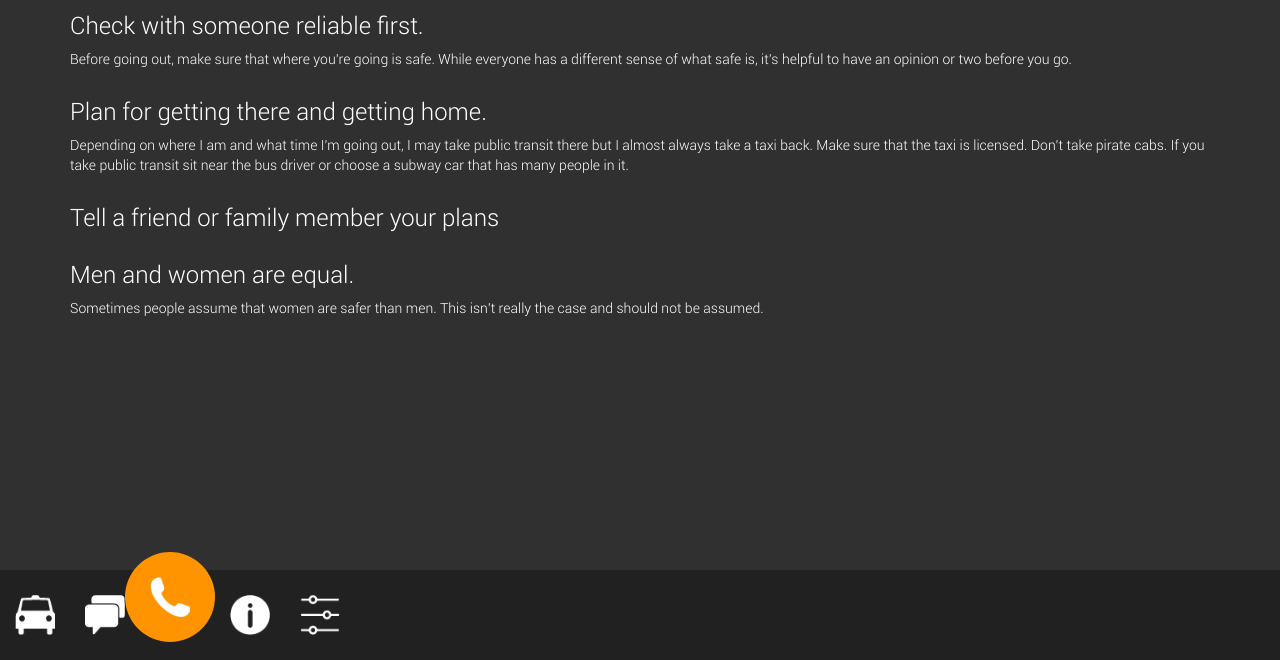
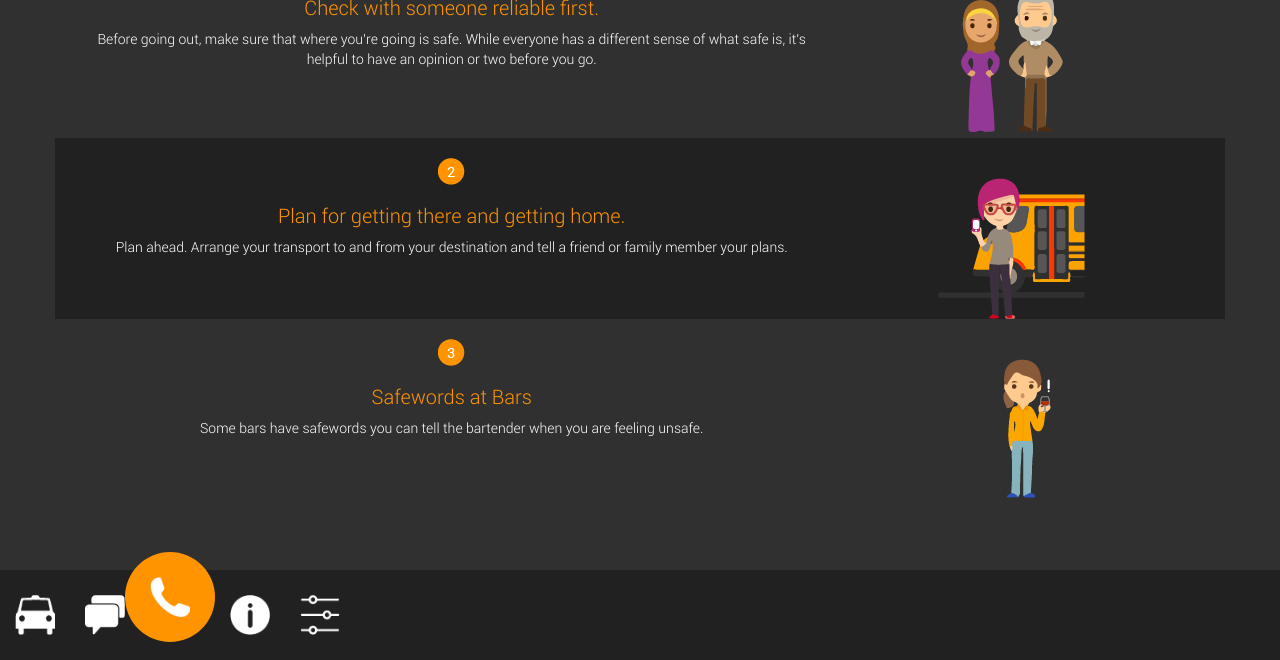
Before and after one commit to thejjasmine/thejjasmine.github.io, a plain HTML site: page tips.html in a window 1280 px wide. Shown: the part 140-800 px from the top of the page. Drawn offline with nearby package versions, Linux system fonts and the light colour scheme.

Commit message:
Safety Tips page updated

```diff
--- a/css/stylesheet.css
+++ b/css/stylesheet.css
@@ -90,3 +90,6 @@ iframe{
   display: block;
   margin: auto;
 }
+a .icon-left:hover{
+  color: #ff9300;
+}
--- a/css/tips.css
+++ b/css/tips.css
@@ -1,7 +1,33 @@
+
 .tips-container{
-
+  text-align: center;
+  padding-bottom: 110px;
 }
 
-.tips-container ul{
-  list-style-type: none;
+.tips-container h3{
+  color: #ff9300;
+  font-size: 20px;
 }
+
+.tips-container .dark-row{
+  background-color: #212121;
+}
+
+.tips-row{
+  padding: 20px;
+}
+.icon-tip-one{
+  position: relative;
+  top: 15px;
+  right: 5px;
+}
+.icon-tip-two{
+  position: relative;
+  top: 20px;
+  right: 5px;
+}
+.icon-tip-three{
+  position: relative;
+  top: 20px;
+  left: 10px;
+}
--- a/tips.html
+++ b/tips.html
@@ -4,8 +4,9 @@
     <meta charset="utf-8">
     <meta http-equiv="X-UA-Compatible" content="IE=edge">
     <meta name="viewport" content="width=device-width, initial-scale=1">
+    <link rel="icon" type="image/png"href="images/icon.png" />
     <!-- The above 3 meta tags *must* come first in the head; any other head content must come *after* these tags -->
-    <title>Bootstrap 101 Template</title>
+    <title>Safety Tips</title>
     <link rel="icon" type="image/png"href="images/icon.png" />
     <link rel="manifest" href="manifest.json">
     <link rel="apple-touch-icon" sizes="144x144" href="images/icon.png">
@@ -14,6 +15,7 @@
     <link href="css/bootstrap.min.css" rel="stylesheet">
     <link href="css/settings.css" rel="stylesheet">
     <link href="css/stylesheet.css" rel="stylesheet">
+    <link href="css/tips.css" rel="stylesheet">
 
     <!-- HTML5 shim and Respond.js for IE8 support of HTML5 elements and media queries -->
     <!-- WARNING: Respond.js doesn't work if you view the page via file:// -->
@@ -25,38 +27,39 @@
   <body>
       <div class="headerbox container">
         <a href="index.html" class="home-chevron"><span class="glyphicon glyphicon-menu-left icon-left" aria-hidden="true"></span></a>
-          <h1>Settings</h1>
+          <h1>Safety Tips</h1>
       </div>
       <div class="container tips-container">
-          <div class="row">
-            <div class="col-xs-12">
-              <h2>Tips to stay safe at night</h2>
-            </div>
-          </div>
-          <div class="row">
-            <div class="col-xs-12">
+
+          <div class="row tips-row">
+            <div class="col-xs-8">
+              <img src="images/tip-one-circle.png" alt="Tip one" class="icon">
               <h3>Check with someone reliable first.</h3>
               <p>Before going out, make sure that where you're going is safe. While everyone has a different sense of what safe is,
                 it's helpful to have an opinion or two before you go.</p>
             </div>
-          </div>
-          <div class="row">
-            <div class="col-xs-12">
-              <h3>Plan for getting there and getting home. </h3>
-              <p>Depending on where I am and what time I'm going out, I may take public transit there but I almost always take a taxi
-                back. Make sure that the taxi is licensed. Don't take pirate cabs. If you take public transit sit near the bus
-                driver or choose a subway car that has many people in it.</p>
+            <div class="col-xs-4">
+                <img src="images/tip-one.png" alt="Tell someone" class="icon-tip-one">
             </div>
           </div>
-          <div class="row">
-            <div class="col-xs-12">
-              <h3>Tell a friend or family member your plans</h3>
+          <div class="row dark-row tips-row">
+            <div class="col-xs-8">
+                <img src="images/tip-two-circle.png" alt="Transport Tip" class="icon">
+              <h3>Plan for getting there and getting home. </h3>
+              <p> Plan ahead. Arrange your transport to and from your destination and tell a friend or family member your plans. </p>
+            </div>
+            <div class="col-xs-4">
+                <img src="images/tip-two.png" alt="Plan your transport" class="icon-tip-two">
             </div>
           </div>
-          <div class="row">
-            <div class="col-xs-12">
-              <h3>Men and women are equal.</h3>
-              <p>Sometimes people assume that women are safer than men. This isn't really the case and should not be assumed.</p>
+          <div class="row tips-row">
+            <div class="col-xs-8">
+                <img src="images/tip-three-circle.png" alt="Tip Three" class="icon">
+              <h3>Safewords at Bars </h3>
+              <p>Some bars have safewords you can tell the bartender when you are feeling unsafe.</p>
+            </div>
+            <div class="col-xs-4">
+                <img src="images/tip-three.png" alt="Safe Bars" class="icon-tip-three">
             </div>
           </div>
         </div>
```
Also changed, not shown: images/tip-one.png (renamed from images/tip_one.png), 1 other file.
